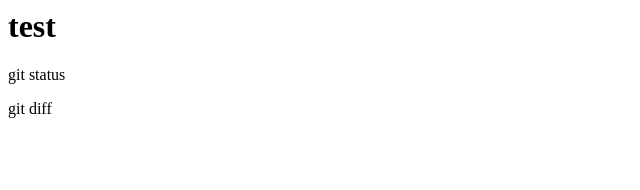
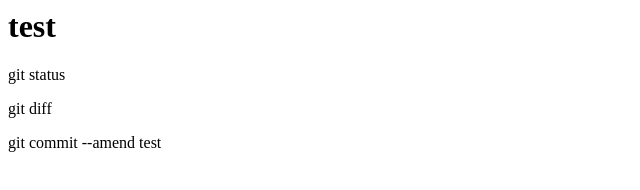
Before and after one commit to YusakuMatama/git_tutorial, a plain HTML site: page index.html in a window 1280 px wide. Shown: the whole page, without its empty margins (0-640 px from the left). Drawn offline with Linux system fonts and the light colour scheme.

Commit message:
git commit --amendを追加

```diff
--- a/index.html
+++ b/index.html
@@ -1,3 +1,4 @@
 <h1>test</h1>
 <p> git status</p>
 <p> git diff</p>
+<p> git commit --amend test</p>
```
